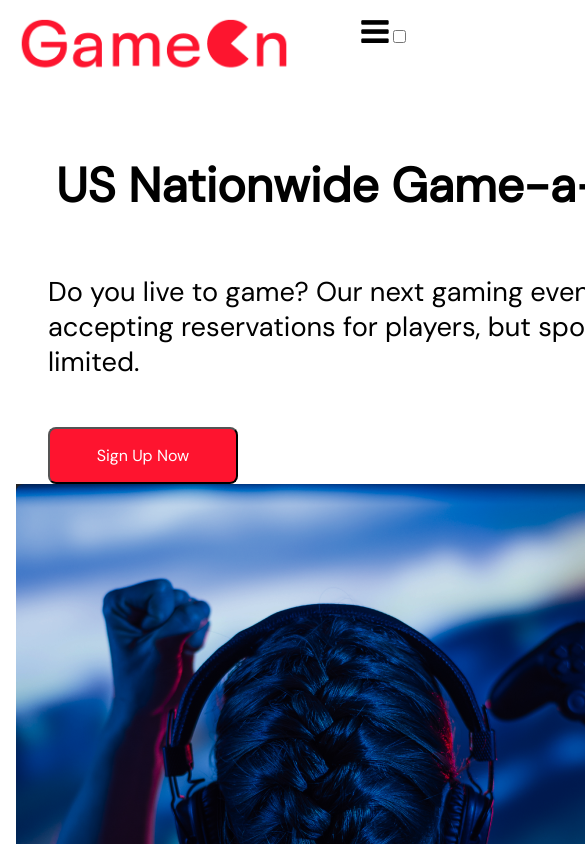
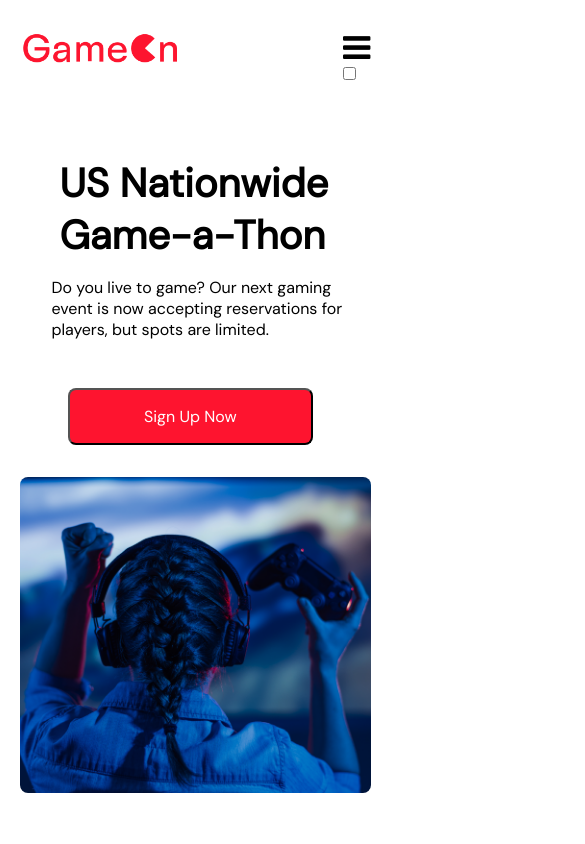
Before and after one commit to FaroukDev/Simplon_farouk-elayache-integration, a plain HTML site: page index.html in a window 390 px wide. Shown: the top 844 px of the page, 585 px wide, since content can reach past the window. Drawn offline with Linux system fonts and the light colour scheme.

Commit message:
add checkbox into menu burger

```diff
--- a/style.css
+++ b/style.css
@@ -5,6 +5,7 @@
 
 body {
     font-family: 'DM Sans', sans-serif;
+
 }
 
 .container {
@@ -192,42 +193,68 @@ input[type=text],input[type=email],input[type=date],input[type=number],  select
     font-weight:bold;
 }
 
+.fa {
+
+    color:#FFFFFF;
+    background-color: #FFFFFF;
+}
+#burger_checkbox{
+    display: none;
+}
+
 
 
 /*********media queries**********/
 
-@media all and (min-width: 360px) and (max-width: 640px)
+@media all and (min-width: 320px) and (max-width: 1024px)
 {
 
     .container{
+        width: 90%;
+        margin: 0 auto;
+        padding-top: 2rem;
 
-        margin-left: auto;
-        margin-right: auto;
-        width: 100%;
-        margin: 0 auto;
-        padding: 1rem;
+    }
 
+    .nav-logo{
+        width:50%
     }
     .container-main{
         display: flex;
         flex-direction: column;
-        width:fit-content;
+        width:auto;
+        background-color: #FFFFFF;
 
     }
 
     .container-left{
         background-color: #FFFFFF;
         color: black;
+        margin: 0 auto;
+    }
+    .container-right{
+        background-color: #FFFFFF;
+        margin: 0 auto;
+    }
+    .container-right img{
+        width:100%;
+        margin: 0 auto;
+
     }
     .title{
-       width:max-content;
-       font-size: 3rem;
+       width:90%;
+       font-size: 2.5rem;
 
+    }
+    .button{
+        width: 70%;
+        margin-left: 3rem;
+        margin-bottom: 2rem;
     }
     .container-text {
         /* width: 45%; */
         padding-left: 2rem;
-        font-size: 1.7rem;
+        font-size: 1rem;
         padding-top: 5rem;
     }
     .modal-content {
@@ -237,11 +264,20 @@ input[type=text],input[type=email],input[type=date],input[type=number],  select
         border: 1px solid #888;
         width: 50%;
         color:#FFFFFF;
-        font-size: 2rem;
+        font-size: 0.9rem;
     }
     .copyright{
 
-        font-size: 2rem;
+        font-size: 1rem;
+    }
+
+    .fa {
+
+        color:#000000;
+        background-color: #FFFFFF;
+    }
+    #burger_checkbox{
+        display: inline-block;
     }
 
     input[type="checkbox"]:not(:checked) + ul {
@@ -283,4 +319,7 @@ input[type=text],input[type=email],input[type=date],input[type=number],  select
         content: "\f00d";
     }
 
+
+
+
     }
```
